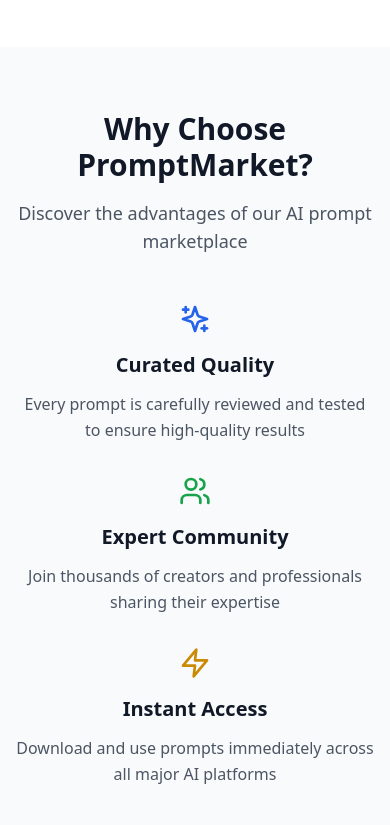
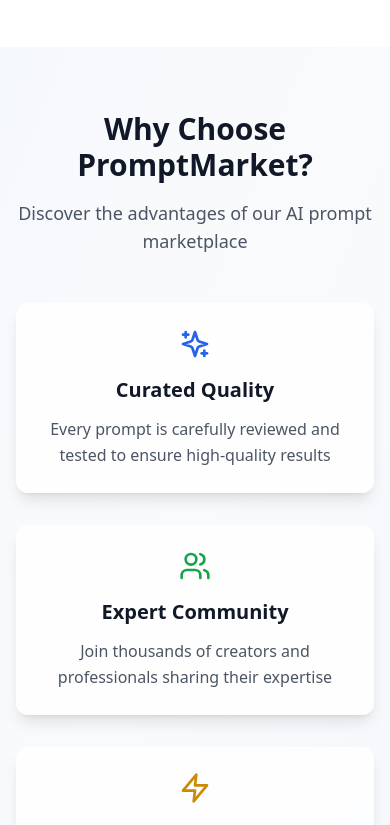
Before and after one commit to hackerptv1/prompt-market, a React (Vite) app: page / in a window 390 px wide. Shown: the part 2477-3302 px from the top of the page. Built offline with nearby package versions, Linux system fonts and the light colour scheme; no server answers; the database is empty.

Commit message:
feat: Add smooth scroll-triggered slide-up animations for InfoSection components

```diff
--- a/src/components/home/InfoSection.tsx
+++ b/src/components/home/InfoSection.tsx
@@ -1,4 +1,4 @@
-import React from 'react';
+import React, { useEffect, useRef, useState } from 'react';
 import { Sparkles, Users, Shield, Zap, Star, TrendingUp } from 'lucide-react';
 
 interface InfoSectionProps {
@@ -6,6 +6,27 @@ interface InfoSectionProps {
 }
 
 export function InfoSection({ variant }: InfoSectionProps) {
+  const [isVisible, setIsVisible] = useState(false);
+  const [hoveredIndex, setHoveredIndex] = useState<number | null>(null);
+  const sectionRef = useRef<HTMLDivElement>(null);
+
+  useEffect(() => {
+    const observer = new IntersectionObserver(
+      ([entry]) => {
+        if (entry.isIntersecting) {
+          setIsVisible(true);
+        }
+      },
+      { threshold: 0.2, rootMargin: '0px 0px -50px 0px' }
+    );
+
+    if (sectionRef.current) {
+      observer.observe(sectionRef.current);
+    }
+
+    return () => observer.disconnect();
+  }, []);
+
   const sections = {
     features: {
       title: "Why Choose PromptMarket?",
@@ -96,21 +117,64 @@ export function InfoSection({ variant }: InfoSectionProps) {
   const section = sections[variant];
 
   return (
-    <div className="py-16 bg-gray-50">
-      <div className="mx-auto max-w-7xl px-4 sm:px-6 lg:px-8">
-        <div className="text-center mb-12">
+    <div
+      ref={sectionRef}
+      className={`py-16 bg-gray-50 relative overflow-hidden transition-all duration-1000 ${
+        isVisible ? 'info-section-slide-up' : 'opacity-0 translate-y-20'
+      }`}
+    >
+      {/* Background gradient effect */}
+      <div className={`absolute inset-0 bg-gradient-to-br from-blue-50/30 via-transparent to-indigo-50/30 transition-all duration-1000 ${
+        isVisible ? 'opacity-100' : 'opacity-0'
+      }`}></div>
+
+      <div className="mx-auto max-w-7xl px-4 sm:px-6 lg:px-8 relative z-10">
+        <div className={`text-center mb-12 transition-all duration-800 delay-300 ${
+          isVisible ? 'info-section-fade-in' : 'opacity-0 translate-y-10'
+        }`}>
           <h2 className="text-3xl font-bold text-gray-900 mb-4">{section.title}</h2>
           <p className="text-lg text-gray-600 max-w-3xl mx-auto">{section.subtitle}</p>
         </div>
 
         <div className="grid grid-cols-1 md:grid-cols-3 gap-8">
           {section.items.map((item, index) => (
-            <div key={index} className="text-center">
-              <div className="flex justify-center mb-4">
+            <div
+              key={index}
+              className={`text-center p-6 rounded-xl transition-all duration-700 cursor-pointer info-card-hover ${
+                isVisible
+                  ? `info-section-scale-in stagger-${index + 2}`
+                  : 'opacity-0 translate-y-10'
+              } ${
+                hoveredIndex === index
+                  ? 'transform scale-105 shadow-2xl bg-white border-2 border-blue-200 info-section-pulse'
+                  : 'bg-white/80 backdrop-blur-sm shadow-lg hover:shadow-xl border border-transparent hover:border-blue-100'
+              }`}
+              onMouseEnter={() => setHoveredIndex(index)}
+              onMouseLeave={() => setHoveredIndex(null)}
+              style={{
+                animationDelay: isVisible ? `${0.5 + index * 0.2}s` : '0s'
+              }}
+            >
+              <div className={`flex justify-center mb-4 transition-all duration-300 icon-bounce ${
+                hoveredIndex === index ? 'transform scale-110 info-section-float' : ''
+              }`}>
                 {item.icon}
               </div>
-              <h3 className="text-xl font-semibold text-gray-900 mb-3">{item.title}</h3>
-              <p className="text-gray-600 leading-relaxed">{item.description}</p>
+              <h3 className={`text-xl font-semibold mb-3 transition-all duration-300 ${
+                hoveredIndex === index ? 'text-blue-600' : 'text-gray-900'
+              }`}>
+                {item.title}
+              </h3>
+              <p className={`leading-relaxed transition-all duration-300 ${
+                hoveredIndex === index ? 'text-gray-700 font-medium' : 'text-gray-600'
+              }`}>
+                {item.description}
+              </p>
+
+              {/* Hover glow effect */}
+              {hoveredIndex === index && (
+                <div className="absolute inset-0 bg-gradient-to-br from-blue-50/50 to-indigo-50/50 rounded-xl opacity-0 animate-pulse pointer-events-none"></div>
+              )}
             </div>
           ))}
         </div>
--- a/src/index.css
+++ b/src/index.css
@@ -1,6 +1,8 @@
 @tailwind base;
 @tailwind components;
 @tailwind utilities;
+
+@import './styles/animations.css';
 
 @keyframes scroll {
   0% {
--- /dev/null
+++ b/src/styles/animations.css
@@ -0,0 +1,153 @@
+/* Custom animations for InfoSection components */
+
+@keyframes slideInFromBottom {
+  from {
+    opacity: 0;
+    transform: translateY(100px);
+  }
+  to {
+    opacity: 1;
+    transform: translateY(0);
+  }
+}
+
+@keyframes fadeInUp {
+  from {
+    opacity: 0;
+    transform: translateY(30px);
+  }
+  to {
+    opacity: 1;
+    transform: translateY(0);
+  }
+}
+
+@keyframes scaleIn {
+  from {
+    opacity: 0;
+    transform: scale(0.9);
+  }
+  to {
+    opacity: 1;
+    transform: scale(1);
+  }
+}
+
+@keyframes pulseGlow {
+  0%, 100% {
+    box-shadow: 0 0 5px rgba(59, 130, 246, 0.1);
+  }
+  50% {
+    box-shadow: 0 0 20px rgba(59, 130, 246, 0.3);
+  }
+}
+
+@keyframes float {
+  0%, 100% {
+    transform: translateY(0px);
+  }
+  50% {
+    transform: translateY(-5px);
+  }
+}
+
+@keyframes slideInLeft {
+  from {
+    opacity: 0;
+    transform: translateX(-50px);
+  }
+  to {
+    opacity: 1;
+    transform: translateX(0);
+  }
+}
+
+@keyframes slideInRight {
+  from {
+    opacity: 0;
+    transform: translateX(50px);
+  }
+  to {
+    opacity: 1;
+    transform: translateX(0);
+  }
+}
+
+/* InfoSection animations */
+.info-section-slide-up {
+  animation: slideInFromBottom 1.2s cubic-bezier(0.25, 0.46, 0.45, 0.94) forwards;
+}
+
+.info-section-fade-in {
+  animation: fadeInUp 0.8s ease-out forwards;
+}
+
+.info-section-scale-in {
+  animation: scaleIn 0.6s ease-out forwards;
+}
+
+.info-section-pulse {
+  animation: pulseGlow 2s ease-in-out infinite;
+}
+
+.info-section-float {
+  animation: float 3s ease-in-out infinite;
+}
+
+.info-section-slide-left {
+  animation: slideInLeft 0.8s ease-out forwards;
+}
+
+.info-section-slide-right {
+  animation: slideInRight 0.8s ease-out forwards;
+}
+
+/* Hover effects */
+.info-card-hover {
+  transition: all 0.3s cubic-bezier(0.4, 0, 0.2, 1);
+}
+
+.info-card-hover:hover {
+  transform: translateY(-8px) scale(1.02);
+  box-shadow: 0 20px 25px -5px rgba(0, 0, 0, 0.1), 0 10px 10px -5px rgba(0, 0, 0, 0.04);
+}
+
+/* Icon animations */
+.icon-bounce {
+  transition: all 0.3s ease;
+}
+
+.icon-bounce:hover {
+  transform: scale(1.2) rotate(5deg);
+}
+
+/* Staggered animation delays */
+.stagger-1 { animation-delay: 0.1s; }
+.stagger-2 { animation-delay: 0.2s; }
+.stagger-3 { animation-delay: 0.3s; }
+.stagger-4 { animation-delay: 0.4s; }
+.stagger-5 { animation-delay: 0.5s; }
+.stagger-6 { animation-delay: 0.6s; }
+
+/* Smooth scrolling */
+html {
+  scroll-behavior: smooth;
+}
+
+/* Custom scrollbar for webkit browsers */
+::-webkit-scrollbar {
+  width: 8px;
+}
+
+::-webkit-scrollbar-track {
+  background: #f1f5f9;
+}
+
+::-webkit-scrollbar-thumb {
+  background: #cbd5e1;
+  border-radius: 4px;
+}
+
+::-webkit-scrollbar-thumb:hover {
+  background: #94a3b8;
+}
```
Also changed, not shown: src/utils/oauthUtils.ts (line endings or trailing spaces), vercel.json (added), 1 other file (tests, documents, lock files or other folders).
